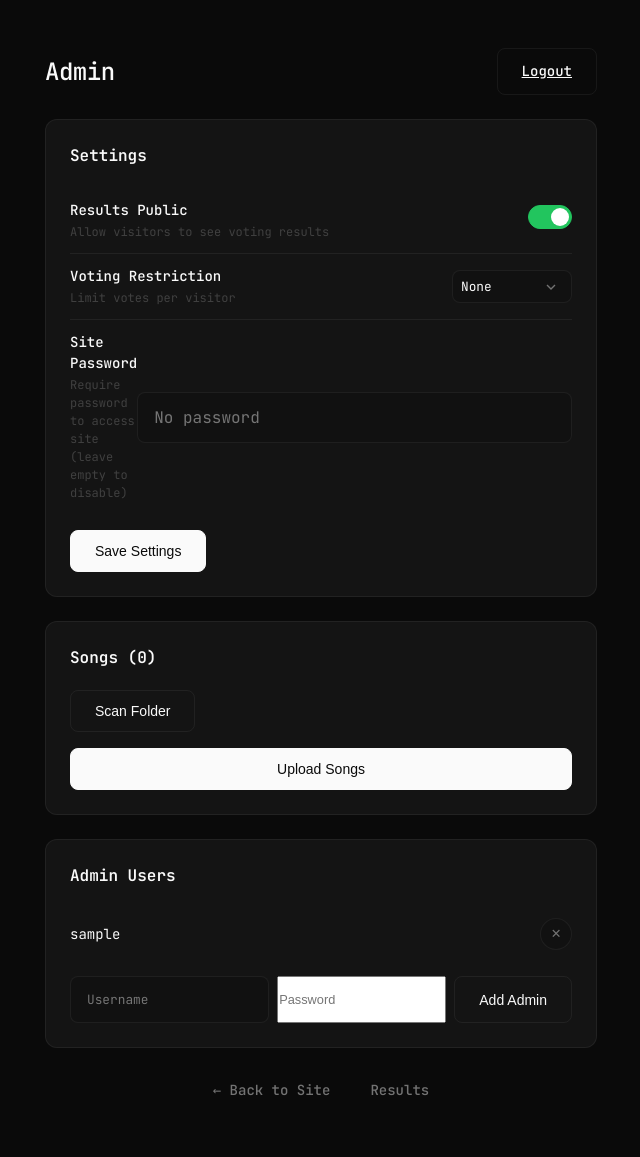
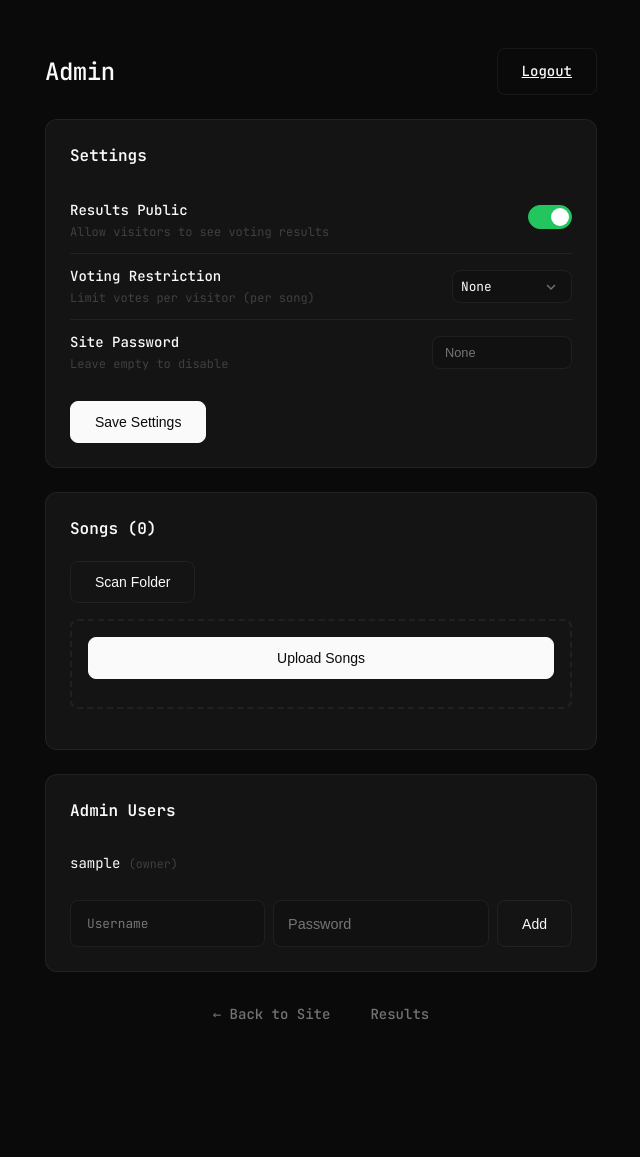
Before and after one commit to davidtorcivia/song-voter, a Flask app: page /admin/ in a window 1280 px wide. Shown: the whole page, without its empty margins (319-959 px from the left). After the commit the page ends 1019 px from the top, so only its background shows below. Run offline with Flask 3, Linux system fonts and the light colour scheme; the visitor is signed in with stand-in values (Sample User, id 1); data comes from the database, SQL or seed files in the repository; data that the repository does not hold is empty.

Commit message:
Fix UI: play page styling, admin password fields, bulk delete, first admin protection

```diff
--- a/app.py
+++ b/app.py
@@ -455,6 +455,11 @@ def admin_delete_admin(admin_id):
     if db.admin_count() <= 1:
         return jsonify({'error': 'Cannot delete the last admin'}), 400
 
+    # Protect first admin (owner)
+    first_admin = db.get_first_admin()
+    if first_admin and first_admin['id'] == admin_id:
+        return jsonify({'error': 'Cannot delete the owner admin'}), 400
+
     if db.delete_admin(admin_id):
         return jsonify({'success': True})
     return jsonify({'error': 'Admin not found'}), 404
--- a/database.py
+++ b/database.py
@@ -198,6 +198,17 @@ def admin_count():
     count = cursor.fetchone()['count']
     conn.close()
     return count
+
+
+def get_first_admin():
+    """Get the first (owner) admin by lowest ID."""
+    conn = get_db()
+    cursor = conn.cursor()
+    cursor.execute('SELECT id, username FROM admins ORDER BY id ASC LIMIT 1')
+    row = cursor.fetchone()
+    admin = dict(row) if row else None
+    conn.close()
+    return admin
 
 
 # ============ Songs ============
--- a/static/style.css
+++ b/static/style.css
@@ -1224,3 +1224,106 @@ label {
 .results-table .song-link:hover {
     color: var(--accent-warm);
 }
+
+/* Play Page */
+.play-subtitle {
+    text-align: center;
+    color: var(--text-muted);
+    font-size: 0.8rem;
+    margin-top: -16px;
+    margin-bottom: 24px;
+}
+
+/* Upload Area */
+.upload-area {
+    margin: 16px 0;
+    padding: 16px;
+    border: 2px dashed var(--border);
+    border-radius: var(--radius);
+    text-align: center;
+}
+
+.upload-status {
+    margin-top: 12px;
+    font-size: 0.8rem;
+    color: var(--text-secondary);
+}
+
+/* Better Admin Forms */
+.admin-form input[type="password"],
+.add-admin-form input[type="password"] {
+    background: var(--bg-secondary);
+    border: 1px solid var(--border);
+    border-radius: var(--radius);
+    padding: 12px 14px;
+    color: var(--text-primary);
+    font-size: 0.9rem;
+    transition: var(--transition);
+}
+
+.admin-form input[type="password"]:focus,
+.add-admin-form input[type="password"]:focus {
+    border-color: var(--accent);
+    outline: none;
+    box-shadow: 0 0 0 3px rgba(138, 180, 248, 0.1);
+}
+
+/* Site Password - inline layout */
+.setting-row .setting-input {
+    width: 140px;
+    background: var(--bg-secondary);
+    border: 1px solid var(--border);
+    border-radius: var(--radius);
+    padding: 8px 12px;
+    color: var(--text-primary);
+    font-size: 0.8rem;
+}
+
+/* Songs list - cleaner */
+.songs-list {
+    max-height: 400px;
+    overflow-y: auto;
+    margin-top: 16px;
+}
+
+/* Checkbox for bulk delete */
+.song-checkbox {
+    width: 18px;
+    height: 18px;
+    accent-color: var(--accent);
+    margin-right: 12px;
+    cursor: pointer;
+}
+
+/* Better delete button */
+.btn-icon.btn-danger {
+    background: transparent;
+    border-color: transparent;
+    color: var(--text-muted);
+}
+
+.btn-icon.btn-danger:hover {
+    background: var(--danger-muted);
+    color: var(--danger);
+    border-color: var(--danger);
+}
+
+/* Bulk delete bar */
+.bulk-delete-bar {
+    display: none;
+    padding: 12px;
+    background: var(--bg-secondary);
+    border-radius: var(--radius);
+    margin-bottom: 16px;
+    justify-content: space-between;
+    align-items: center;
+}
+
+.bulk-delete-bar.visible {
+    display: flex;
+}
+
+.bulk-delete-bar span {
+    font-size: 0.85rem;
+    color: var(--text-secondary);
+}
--- a/templates/admin/dashboard.html
+++ b/templates/admin/dashboard.html
@@ -34,7 +34,7 @@
             <div class="setting-row">
                 <div class="setting-info">
                     <span class="setting-label">Voting Restriction</span>
-                    <span class="setting-desc">Limit votes per visitor</span>
+                    <span class="setting-desc">Limit votes per visitor (per song)</span>
                 </div>
                 <select id="votingRestriction" class="setting-select">
                     <option value="none" {% if settings.voting_restriction=='none' %}selected{% endif %}>None</option>
@@ -47,10 +47,10 @@
             <div class="setting-row">
                 <div class="setting-info">
                     <span class="setting-label">Site Password</span>
-                    <span class="setting-desc">Require password to access site (leave empty to disable)</span>
+                    <span class="setting-desc">Leave empty to disable</span>
                 </div>
-                <input type="text" id="sitePassword" class="setting-input" value="{{ settings.site_password }}"
-                    placeholder="No password">
+                <input type="password" id="sitePassword" class="setting-input" value="{{ settings.site_password }}"
+                    placeholder="None">
             </div>
 
             <button id="saveSettings" class="btn btn-primary">Save Settings</button>
@@ -72,9 +72,15 @@
                 <div id="uploadStatus" class="upload-status"></div>
             </div>
 
+            <div class="bulk-delete-bar" id="bulkDeleteBar">
+                <span><strong id="selectedCount">0</strong> selected</span>
+                <button id="bulkDeleteBtn" class="btn btn-danger">Delete Selected</button>
+            </div>
+
             <div class="songs-list" id="songsList">
                 {% for song in songs %}
                 <div class="song-item" data-id="{{ song.id }}">
+                    <input type="checkbox" class="song-checkbox" data-id="{{ song.id }}">
                     <div class="song-info">
                         <span class="song-name">{{ song.filename }}</span>
                         <span class="song-base">{{ song.base_name }}</span>
@@ -96,8 +102,11 @@
             <div class="admins-list" id="adminsList">
                 {% for admin in admins %}
                 <div class="admin-item" data-id="{{ admin.id }}">
-                    <span class="admin-name">{{ admin.username }}</span>
+                    <span class="admin-name">{{ admin.username }}{% if loop.first %} <small
+                            style="color: var(--text-muted);">(owner)</small>{% endif %}</span>
+                    {% if not loop.first %}
                     <button class="btn-icon btn-danger delete-admin" data-id="{{ admin.id }}" title="Delete">✕</button>
+                    {% endif %}
                 </div>
                 {% endfor %}
             </div>
@@ -105,7 +114,7 @@
             <div class="add-admin-form">
                 <input type="text" id="newAdminUsername" placeholder="Username">
                 <input type="password" id="newAdminPassword" placeholder="Password">
-                <button id="addAdmin" class="btn btn-secondary">Add Admin</button>
+                <button id="addAdmin" class="btn btn-secondary">Add</button>
             </div>
         </div>
 
@@ -197,7 +206,34 @@
             }
         });
 
-        // Delete Song
+        // Bulk Select
+        const checkboxes = document.querySelectorAll('.song-checkbox');
+        const bulkDeleteBar = document.getElementById('bulkDeleteBar');
+        const selectedCount = document.getElementById('selectedCount');
+
+        function updateBulkBar() {
+            const checked = document.querySelectorAll('.song-checkbox:checked').length;
+            selectedCount.textContent = checked;
+            bulkDeleteBar.classList.toggle('visible', checked > 0);
+        }
+
+        checkboxes.forEach(cb => cb.addEventListener('change', updateBulkBar));
+
+        // Bulk Delete
+        document.getElementById('bulkDeleteBtn').addEventListener('click', async () => {
+            const selected = [...document.querySelectorAll('.song-checkbox:checked')];
+            if (!selected.length) return;
+
+            if (!confirm(`Delete ${selected.length} song(s) and their votes?`)) return;
+
+            for (const cb of selected) {
+                const id = cb.dataset.id;
+                await fetch(`/admin/songs/${id}`, { method: 'DELETE' });
+            }
+            location.reload();
+        });
+
+        // Delete Song (individual)
         document.querySelectorAll('.delete-song').forEach(btn => {
             btn.addEventListener('click', async (e) => {
                 if (!confirm('Delete this song and its votes?')) return;
```
Also changed, not shown: templates/play.html (+57 -23 lines).
